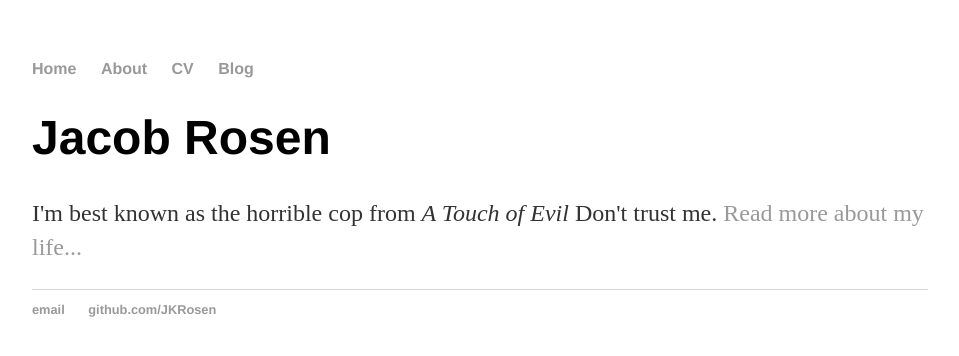
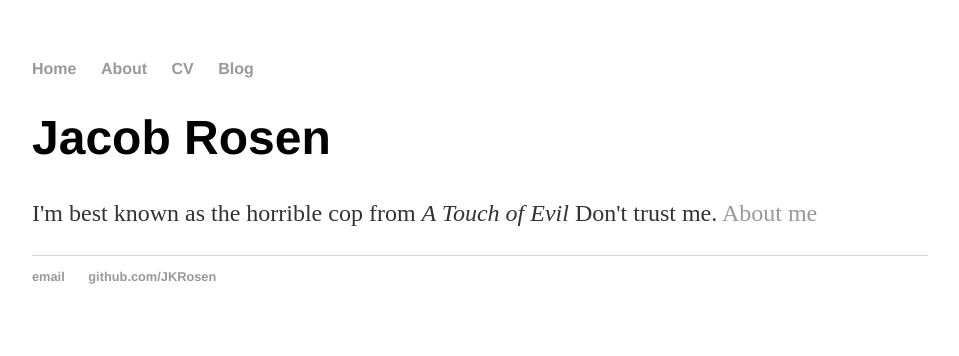
Before and after one commit to JKRosen/JKRosen.github.io, a Jekyll site: the page built from index.html, in a window 1280 px wide. Shown: the top 356 px of the page, without its empty margins (160-1119 px from the left). Built offline with Jekyll 4.4.1, drawn with Linux system fonts in a browser that asks for light colours.

Commit message:
Update index.html

```diff
--- a/index.html
+++ b/index.html
@@ -4,5 +4,5 @@ title: Jacob Rosen
 ---
 <div class="blurb">
 	<h1>Jacob Rosen</h1>
-	<p>I'm best known as the horrible cop from <em>A Touch of Evil</em> Don't trust me. <a href="/about">Read more about my life...</a></p>
+	<p>I'm best known as the horrible cop from <em>A Touch of Evil</em> Don't trust me. <a href="/about">About me</a></p>
 </div><!-- /.blurb -->
```
